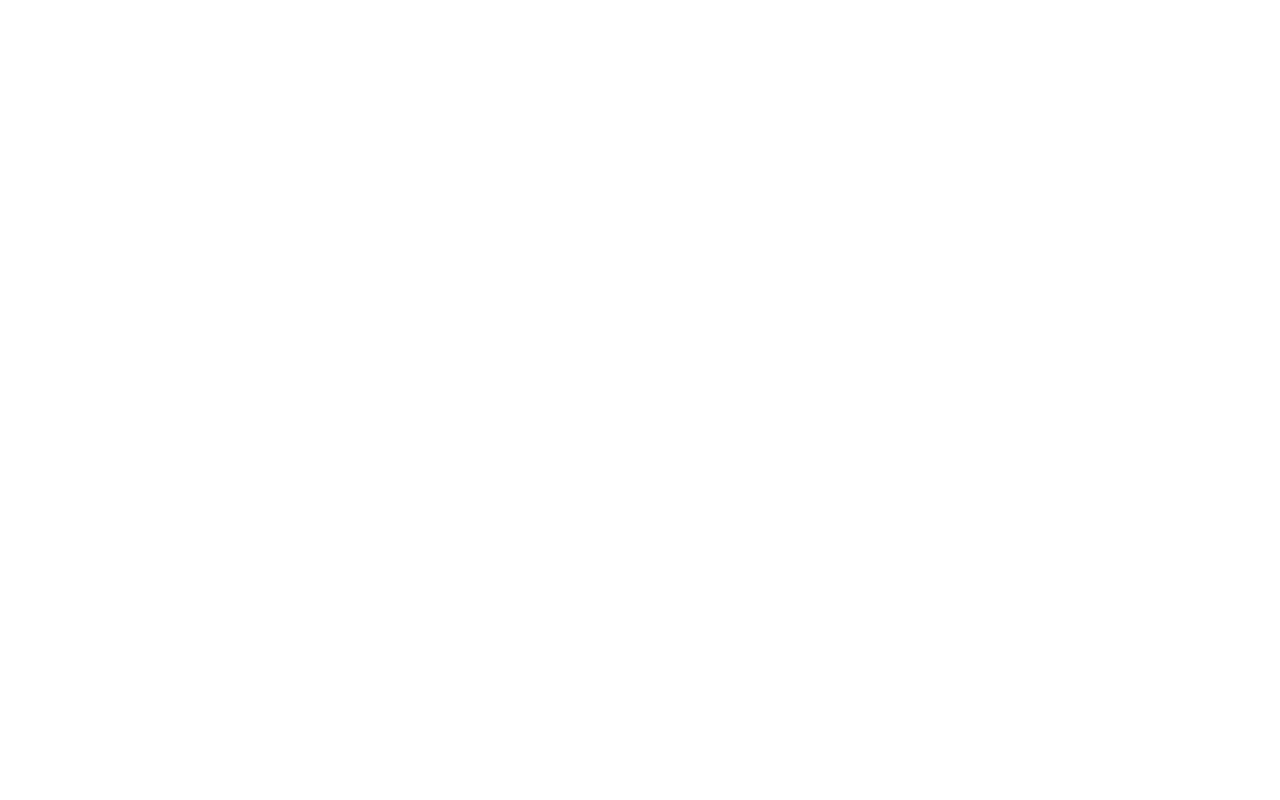
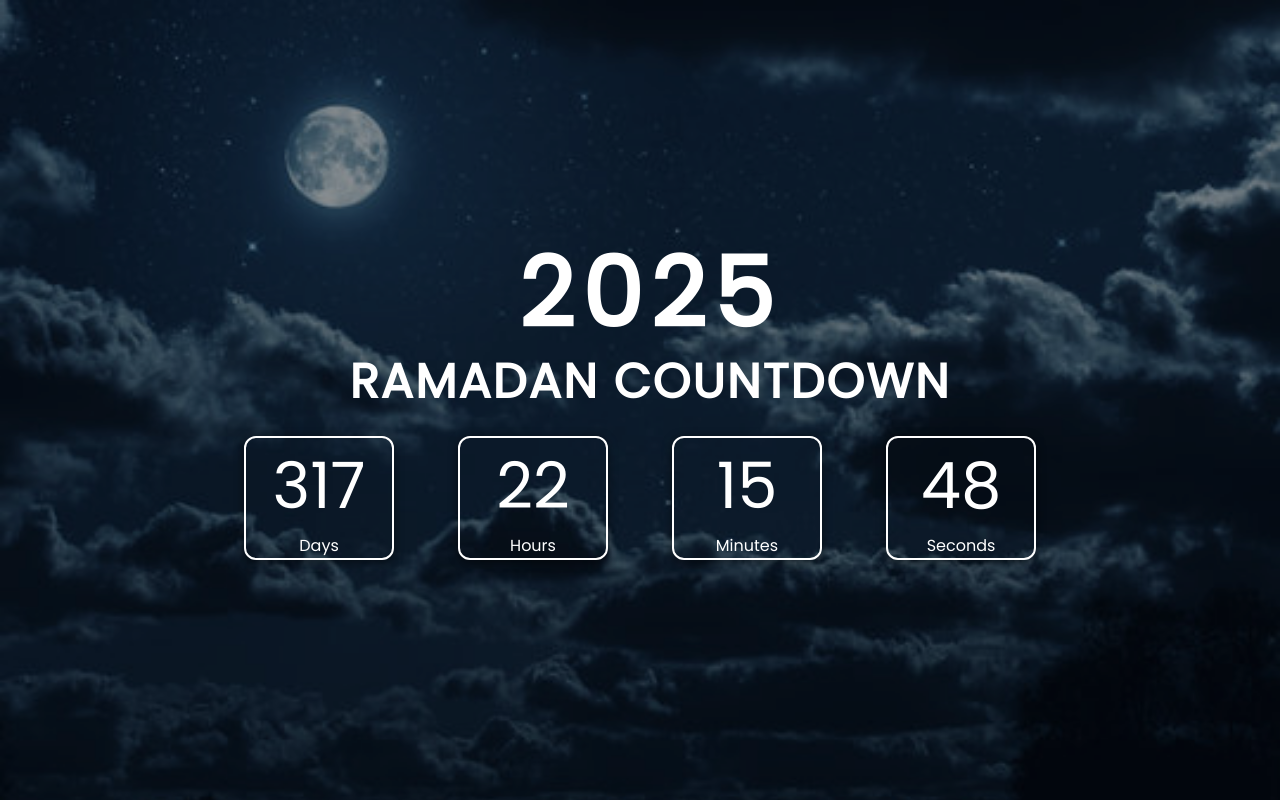
Before and after one commit to muddassiryahya/JavaScript-Assignment-6-Ramadan-Count-Down-, a plain HTML site: page index.html in a window 1280 px wide. Drawn offline with Linux system fonts and the light colour scheme.

Commit message:
added some lines

```diff
--- a/app.js
+++ b/app.js
@@ -1,21 +1,37 @@
-var firstRamadan = new Date("11 March 2024")
+var daysItem = document.getElementById("days");
+var hoursItem = document.getElementById("hours");
+var minutesItem = document.getElementById("minutes");
+var secondsItem = document.getElementById("seconds");
+
+
+function countDown() {
+    var firstRamadan = new Date("28 Feb 2025")
     var todayDate = new Date()
 
     var difference = firstRamadan.getTime() - todayDate.getTime()
 
+    // console.log(difference);
 
-var seconds = difference / (1000)
-var minutes = difference / (1000 * 60)
-var hours = difference / (1000 * 60 * 60)
+    var seconds = difference / (1000) % 60
+    var minutes = difference / (1000 * 60) % 60
+    var hours = difference / (1000 * 60 * 60) % 24
     var days = difference / (1000 * 60 * 60 * 24)
     var weeks = difference / (1000 * 60 * 60 * 24 * 7)
     var months = difference / (1000 * 60 * 60 * 24 * 30)
 
+    daysItem.innerHTML = Math.round(days);
+    hoursItem.innerHTML = Math.round(hours);
+    minutesItem.innerHTML = Math.round(minutes);
+    secondsItem.innerHTML = Math.round(seconds);
 
+    console.log(Math.round(seconds) + " Seconds are left in ramadan");
+    console.log(Math.round(minutes) + " Minutes are left in ramadan");
+    console.log(Math.round(hours) + " Hours are left in ramadan");
+    console.log(Math.round(days) + " Days are left in ramadan");
+    console.log(Math.round(weeks) + " Weeks are left in ramadan");
+    console.log(Math.round(months) + " Months are left in ramadan");
+}
 
-console.log(Math.round(seconds) + " Seconds are left in ramadan")
-console.log(Math.round(minutes) + " Minutes are left in ramadan")
-console.log(Math.round(hours) + " Hours are left in ramadan")
-console.log(Math.round(days) + " Days are left in ramadan")
-console.log(Math.round(weeks) + " Weeks are left in ramadan")
-console.log(Math.round(months) + " Months are left in ramadan")
+countDown();
+
+setInterval(countDown, 1000)
--- a/index.html
+++ b/index.html
@@ -4,9 +4,31 @@
     <meta charset="UTF-8">
     <meta name="viewport" content="width=device-width, initial-scale=1.0">
     <title>JavaScript Assignment 6 (Ramadan Count Down)</title>
+    <link rel="stylesheet" href="style.css">
 </head>
 <body>
-
+    <div class="overlay"></div>
+    <div class="wrapper">
+        <div class="">
+            <h1 class="title"><span>2025 </span>RAMADAN COUNTDOWN</h1>
+            <div class="countdown-container">
+                <div>
+                    <p id="days" class="bid-text">0</p>
+                    <span>Days</span>
+                </div>
+                <div>
+                    <p id="hours" class="bid-text">0</p>
+                    <span>Hours</span>
+                </div><div>
+                    <p id="minutes" class="bid-text">0</p>
+                    <span>Minutes</span>
+                </div><div>
+                    <p id="seconds" class="bid-text">0</p>
+                    <span>Seconds</span>
+                </div>
+            </div>
+        </div>
+    </div>
 
 
 
--- /dev/null
+++ b/style.css
@@ -0,0 +1,108 @@
+@font-face {
+    font-family: font;
+    src: url(fonts/Poppins-Regular.ttf);
+}
+
+* {
+    margin: 0;
+    padding: 0;
+    box-sizing: border-box;
+}
+
+body {
+    background-image: url(images/night.jpg);
+    background-repeat: no-repeat;
+    background-size: cover;
+    background-position: top;
+    min-height: 100vh;
+    display: flex;
+    flex-direction: column;
+    align-items: center;
+    font-family: font, sans-serif;
+    position: relative;
+}
+
+.overlay {
+    position: absolute;
+    top: 0;
+    bottom: 0;
+    left: 0;
+    right: 0;
+    background: rgba(0, 0, 0, 0.4);
+    width: 100%;
+    height: 100%;
+    z-index: -1;
+}
+
+.countdown-container {
+    display: flex;
+}
+
+.bid-text {
+    font-size: 4rem;
+}
+
+.title {
+    margin: 10px;
+    text-align: center;
+    color: #fff;
+    width: 100%;
+    letter-spacing: 2px;
+    font-size: 3rem;
+    line-height: 5.5rem;
+}
+
+.title span {
+    display: block;
+    font-size: 6rem;
+    letter-spacing: .5rem;
+}
+
+.wrapper {
+    display: flex;
+    align-items: center;
+    justify-content: center;
+    flex-wrap: wrap;
+    min-height: 100vh;
+}
+
+.countdown-container div {
+    margin: 0 2rem;
+    text-align: center;
+    border: 2px solid #fff;
+    padding: 0px 20px;
+    border-radius: 12px;
+    box-shadow: 0px 2px 10px rgba(0, 0, 0, 0.5);
+    box-sizing: border-box;
+    color: #fff;
+    min-width: 150px;
+}
+
+@media (max-width:992px) {
+    .countdown-container div {
+        margin: 0 1rem;
+    }
+}
+
+@media (max-width:767px) {
+
+    .countdown-container {
+        flex-wrap: wrap;
+    }
+
+    .countdown-container div {
+        margin: 1rem auto;
+        max-width: 150px;
+    }
+
+    .title {
+        font-size: 1.5rem;
+        line-height: 3.5rem;
+        margin: 10px 0px;
+    }
+
+    .title span {
+        font-size: 2rem;
+        letter-spacing: 1rem;
+    }
+}
```
Also changed, not shown: fonts/Poppins-Regular.ttf (added), images/night.jpg (added), images/ramadan-starts.jpg (added). Lines whose indentation alone changed are shown as unchanged.
